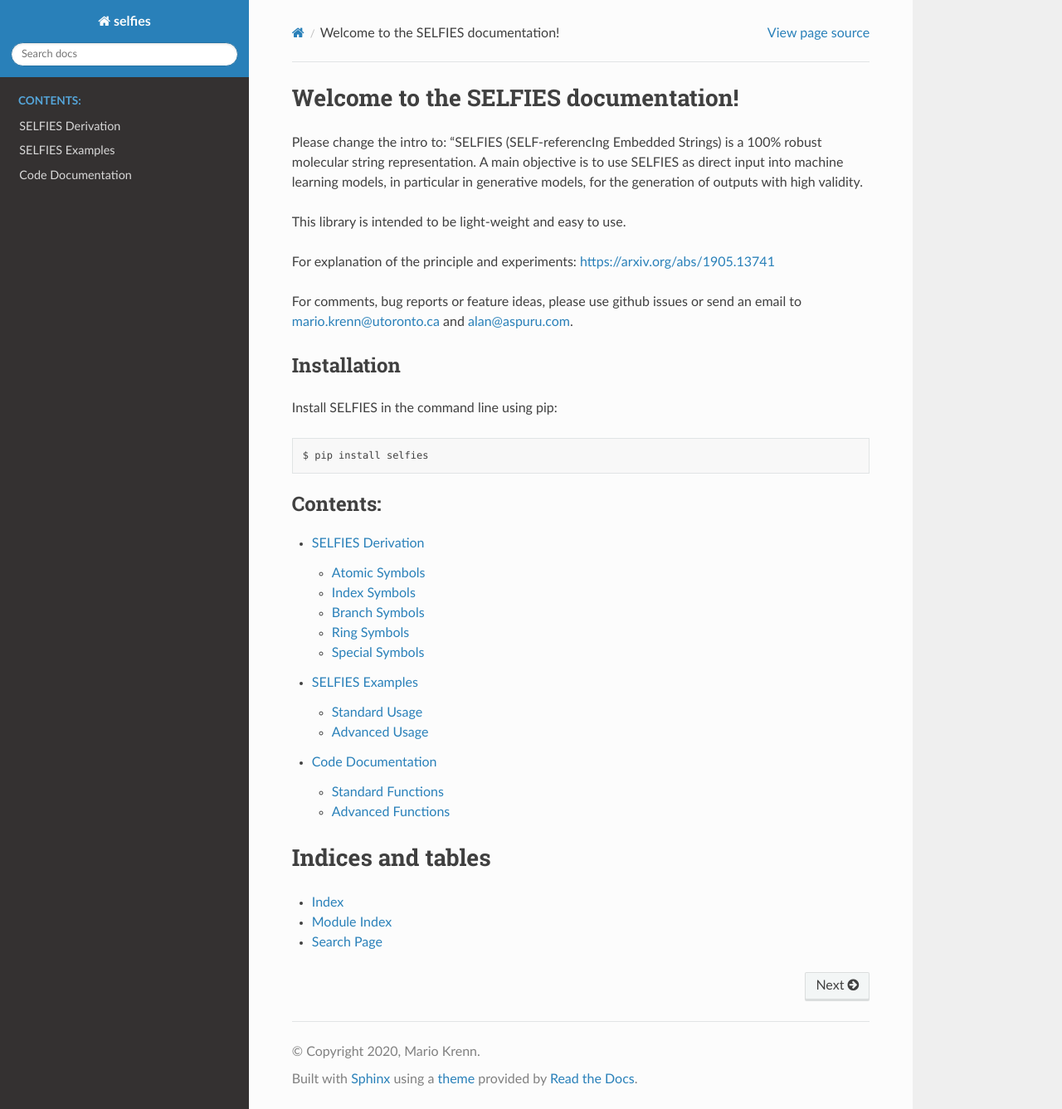
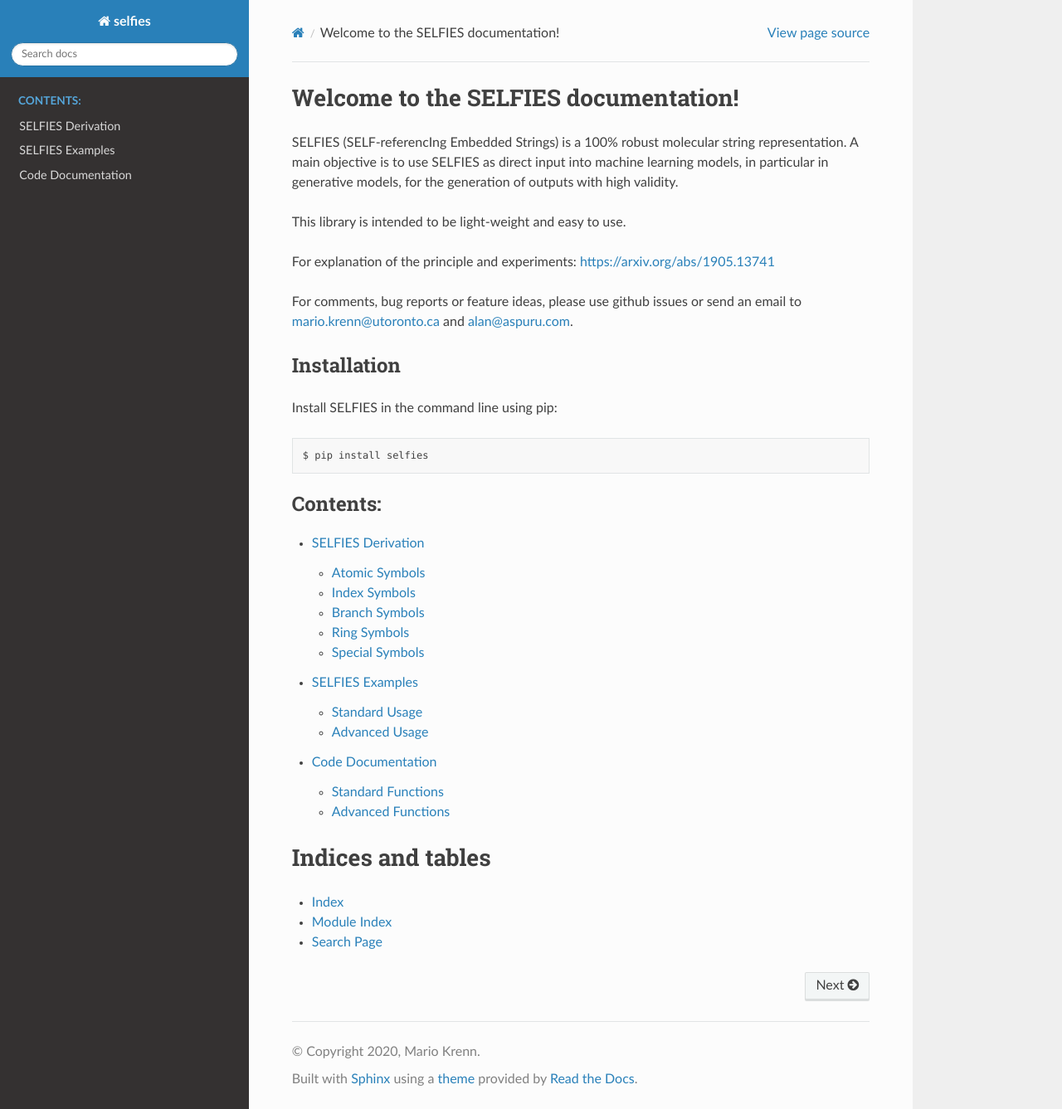
Before and after one commit to aspuru-guzik-group/selfies, a Sphinx documentation site: the page built from docs/source/index.rst, in a window 1280 px wide and 1337 px high. Shown: the whole window at 83% size. Built offline with Sphinx 7.4.7 and the Read the Docs theme 2.0.0, drawn with Linux system fonts in a browser that asks for light colours.

Commit message:
Update index.rst

```diff
--- a/docs/source/index.rst
+++ b/docs/source/index.rst
@@ -5,10 +5,10 @@
 
 Welcome to the SELFIES documentation!
 ===================================
-Please change the intro to: "SELFIES (SELF-referencIng Embedded Strings)
-is a 100% robust molecular string representation. A main objective is to
-use SELFIES as direct input into machine learning models, in particular
-in generative models, for the generation of outputs with high validity.
+SELFIES (SELF-referencIng Embedded Strings) is a 100% robust molecular string
+representation. A main objective is to use SELFIES as direct input into
+machine learning models, in particular in generative models, for the
+generation of outputs with high validity.
 
 This library is intended to be light-weight and easy to use.
 
```
